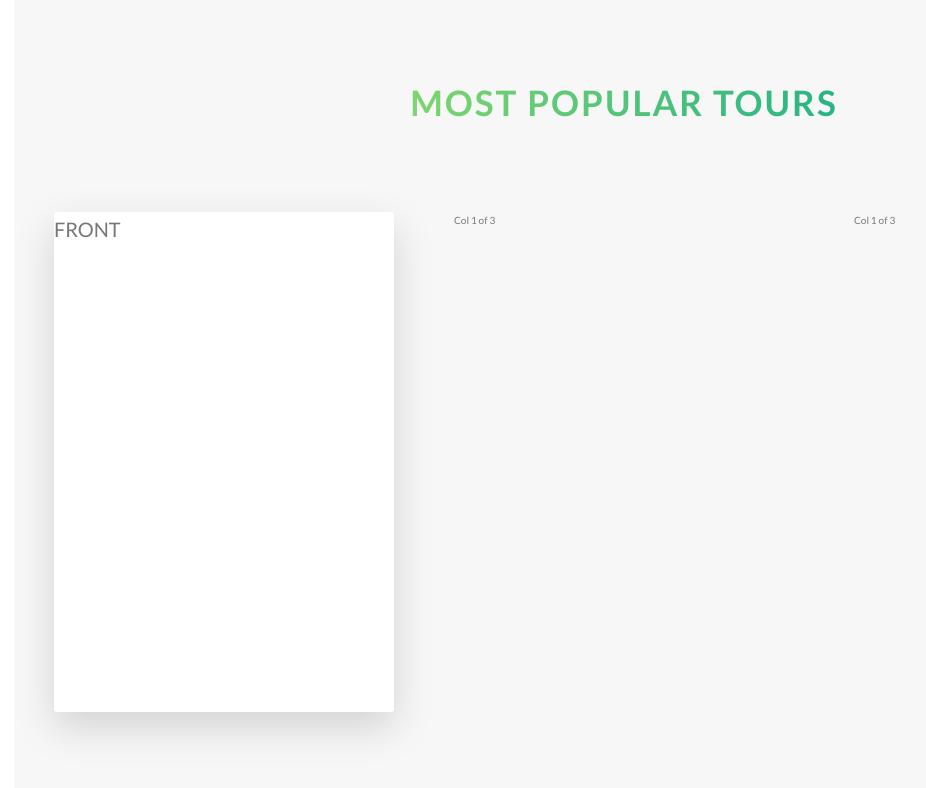
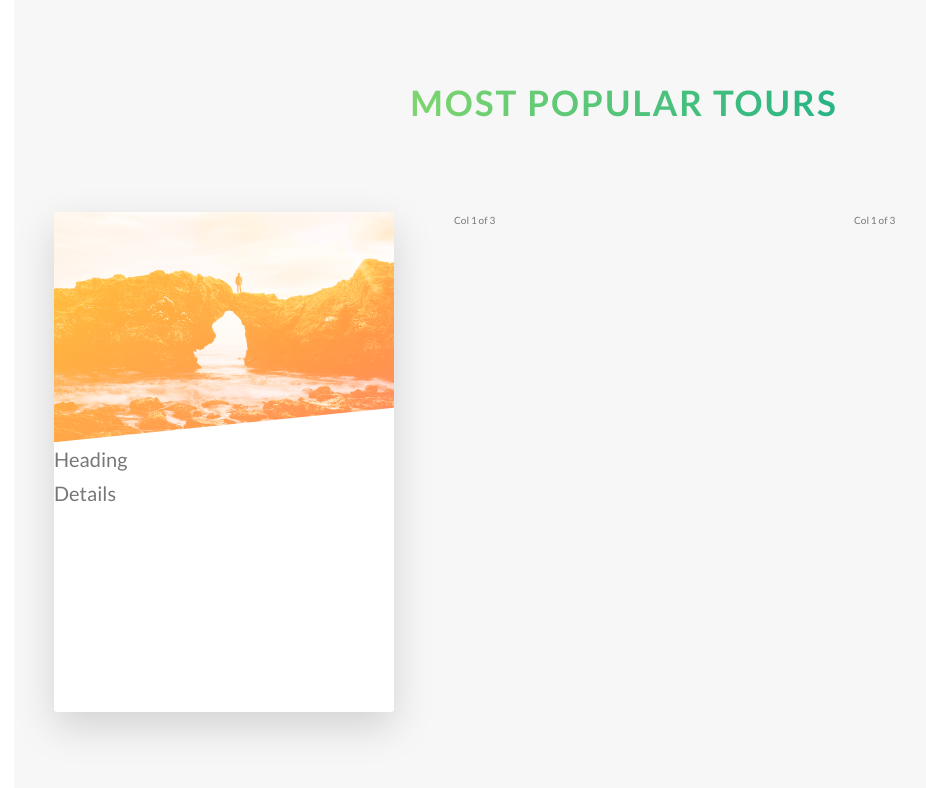
Before and after one commit to aokdirova/landing-page-outdoors, a website: page index.html in a window 1280 px wide. Shown: the part 2288-3076 px from the top of the page, without its empty margins (16-942 px from the left). Drawn offline with Linux system fonts and the light colour scheme.

Commit message:
Adding chrome webkit props

```diff
--- a/index.html
+++ b/index.html
@@ -156,8 +156,16 @@
         <div class="row">
           <div class="col-1-of-3">
             <div class="card">
-              <div class="card__side card__side--front card__side--front--1">
-                FRONT
+              <div class="card__side card__side--front">
+                <div class="card__picture card__picture--1">
+                  &nbsp;
+                </div>
+                <div class="card__heading">
+                  Heading
+                </div>
+                <div class="card__details">
+                  Details
+                </div>
               </div>
               <div class="card__side card__side--back card__side--back--1">
                 BACK
--- a/sass/base/_typography.scss
+++ b/sass/base/_typography.scss
@@ -50,7 +50,7 @@ body {
     $color-primary-light,
     $color-primary-dark
   );
-  background-clip: text;
+  -webkit-background-clip: text;
   color: transparent;
   letter-spacing: .2rem;
   transition: all .2s;
--- a/sass/components/_card.scss
+++ b/sass/components/_card.scss
@@ -1,4 +1,5 @@
 .card {
+  //functionality
   perspective: 150rem;
   -moz-perspective: 150rem;
   position: relative;
@@ -14,6 +15,7 @@
     width: 100%;
     backface-visibility: hidden;
     border-radius: 0.3rem;
+    overflow: hidden;
     box-shadow: 0 1.5rem 4rem rgba($color-black, 0.15);
 
     &--front {
@@ -39,4 +41,27 @@
   &:hover &__side--back {
     transform: rotateY(0);
   }
+
+  //front side styling
+  &__picture {
+    background-size: cover;
+    height: 23rem;
+    background-blend-mode: screen;
+    -webkit-clip-path: polygon(0 0, 100% 0, 100% 85%, 0 100%);
+
+    &--1 {
+      background-image: url(../img/nat-5.jpg),
+        linear-gradient(
+          to right bottom,
+          $color-secondary-light,
+          $color-secondary-dark
+        );
+    }
+    &--2 {
+      background-image: url(../img/nat-5.jpg);
+    }
+    &--3 {
+      background-image: url(../img/nat-5.jpg);
+    }
+  }
 }
--- a/sass/components/_feature-box.scss
+++ b/sass/components/_feature-box.scss
@@ -6,7 +6,6 @@
   border-radius: 3px;
   box-shadow: 0 1.5rem 4rem rgba($color-black, 0.15);
   transition: all 0.3s;
-
 
   &__icon {
     font-size: 6rem;
@@ -17,7 +16,7 @@
       $color-primary-light,
       $color-primary-dark
     );
-    background-clip: text;
+    -webkit-background-clip: text;
     color: transparent;
   }
 
```
Also changed, not shown: css/style.css.
